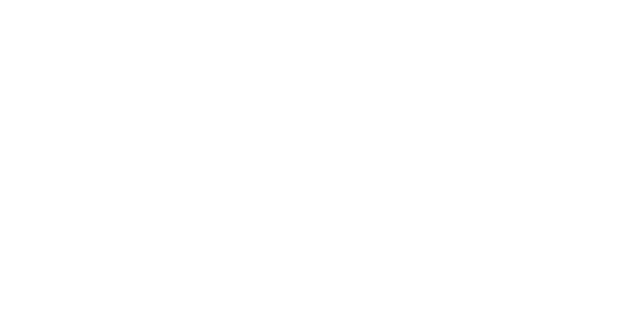
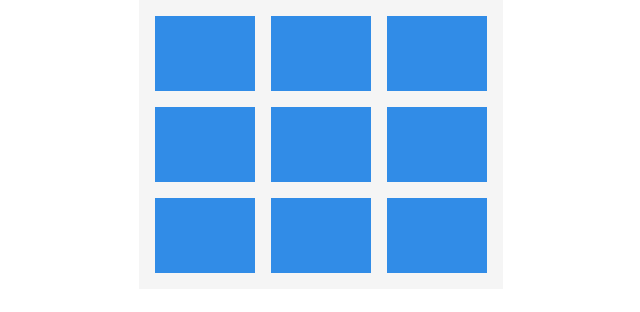
Before and after one commit to zopalmer14/top-weather-app, a website built with webpack: page src/index.html in a window 1280 px wide. Shown: the whole page, without its empty margins (319-959 px from the left). Built offline with nearby package versions, Linux system fonts and the light colour scheme.

Commit message:
start building main section content

```diff
--- a/src/index.html
+++ b/src/index.html
@@ -4,9 +4,27 @@
 <head>
     <meta charset="UTF-8">
     <meta name="viewport" content="width=device-width, initial-scale=1.0">
-    <title>Document</title>
+    <title>Weather App</title>
+    <link rel="stylesheet" href="style.css">
+    <script defer src="index.js"></script>
 </head>
 <body>
-
+    <main>
+        <div class="content-container">
+            <div class="weather-info">
+                <div class="info-grid">
+                    <div class="info-item"></div>
+                    <div class="info-item"></div>
+                    <div class="info-item"></div>
+                    <div class="info-item"></div>
+                    <div class="info-item"></div>
+                    <div class="info-item"></div>
+                    <div class="info-item"></div>
+                    <div class="info-item"></div>
+                    <div class="info-item"></div>
+                </div>
+            </div>
+        </div>
+    </main>
 </body>
 </html>
--- a/src/index.js
+++ b/src/index.js
@@ -1 +1,6 @@
 import './style.css';
+
+// list of weather statistics
+// - temperature, feels like
+// - sunrise, sunset, chance of rain, humidity, wind
+// - visibility, UV index
--- a/src/style.css
+++ b/src/style.css
@@ -54,8 +54,9 @@ table {
 /* Variable Declaration */
 
 :root {
-    --white-accent: white;
     --gray-accent: whitesmoke;
+	--blue-accent: #318CE7;
+	--green-accent: #74992E;
 }
 
 /* Base Styling */
@@ -64,3 +65,31 @@ body {
     font-size: 16px;
     font-family: Garamond, sans-serif;
 }
+
+/* Main Content Styling */
+
+.content-container {
+	width: 100vw;
+	height: 100vh;
+}
+
+/* Weather Info Styling */
+
+.content-container .weather-info {
+	display: flex;
+	justify-content: center;
+}
+
+.content-container .weather-info .info-grid {
+	display: grid;
+	grid-template: repeat(3, 75px) / repeat(3, 100px);
+	grid-gap: 1rem;
+
+	background-color: var(--gray-accent);
+	width: calc(300px + 2rem);
+	padding: 1rem;
+}
+
+.content-container .weather-info .info-grid .info-item {
+	background-color: var(--blue-accent);
+}
```
